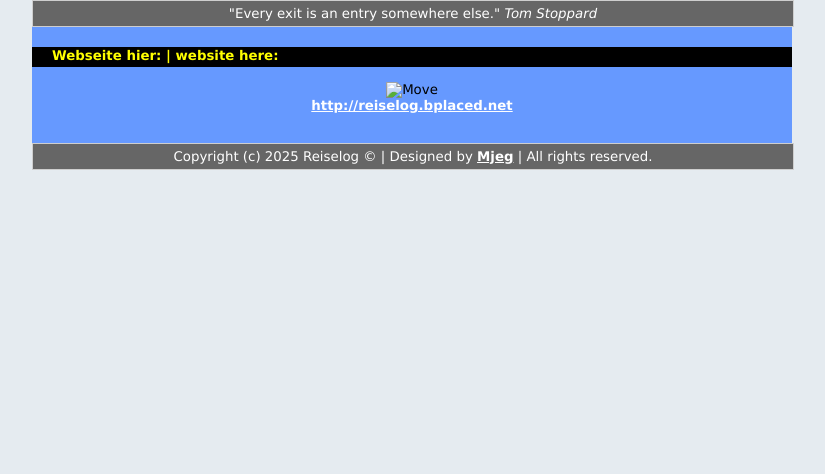
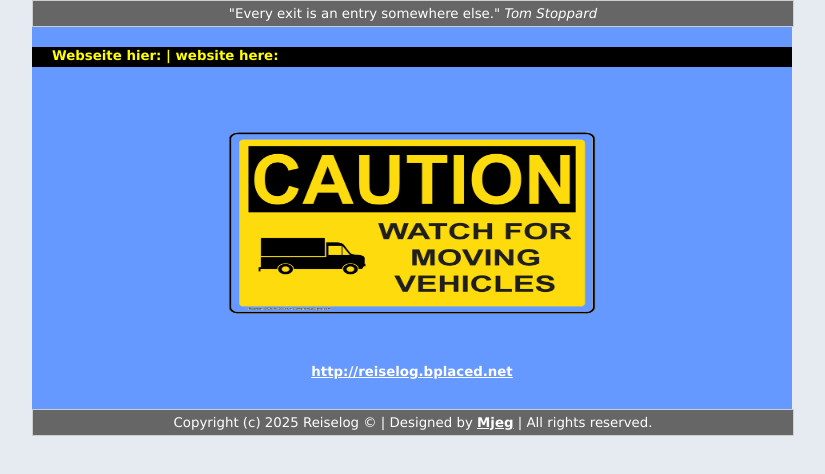
Before and after one commit to reiselog/reiselog.github.io, a plain HTML site: page index.htm in a window 1280 px wide. Shown: the whole page, without its empty margins (228-1053 px from the left). Drawn offline with Linux system fonts and the light colour scheme.

Commit message:
Add files via upload

```diff
--- a/index.htm
+++ b/index.htm
@@ -34,7 +34,7 @@
       </li>
       <p align="center">
         <br>
-        <img src="img/move.png" alt="Move" title="We are moving..." width="400" height="282" align="middle">
+        <img src="img/movingcaution.png" alt="Move" title="We are moving..." width="400" height="282" align="middle">
         <br>
 <!--
         <a href="https://markus-jegge.github.io" title="https://markus-jegge.github.io">https://markus-jegge.github.io</a>
```
